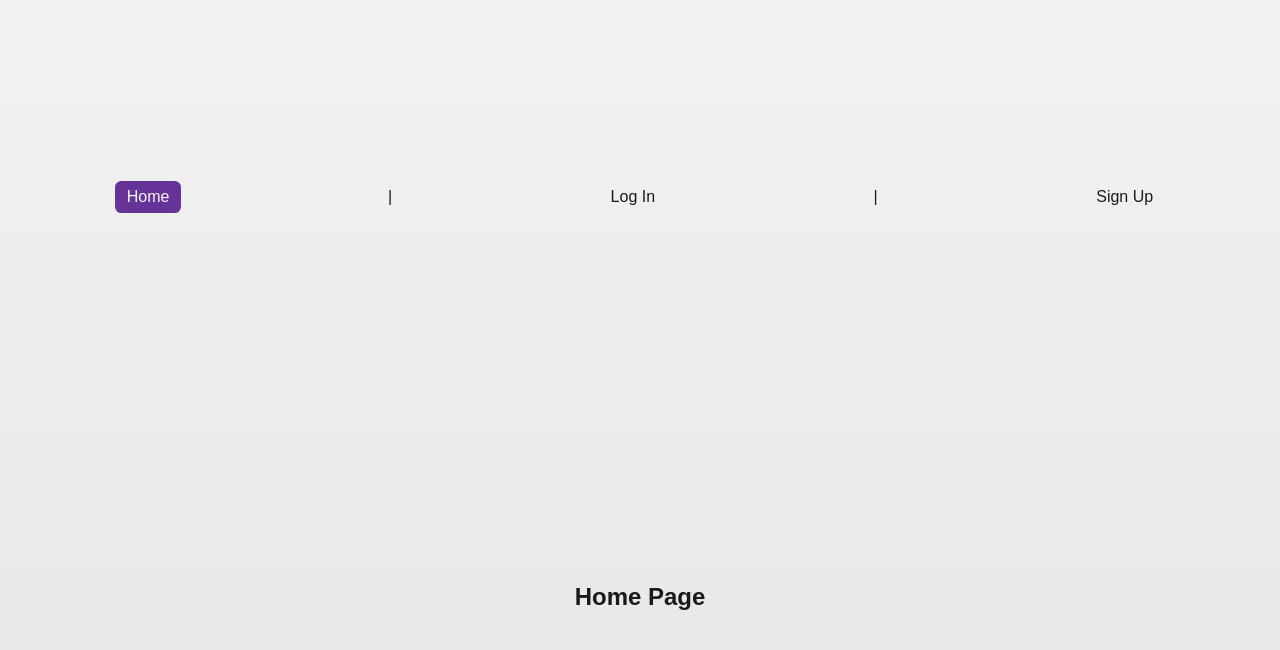
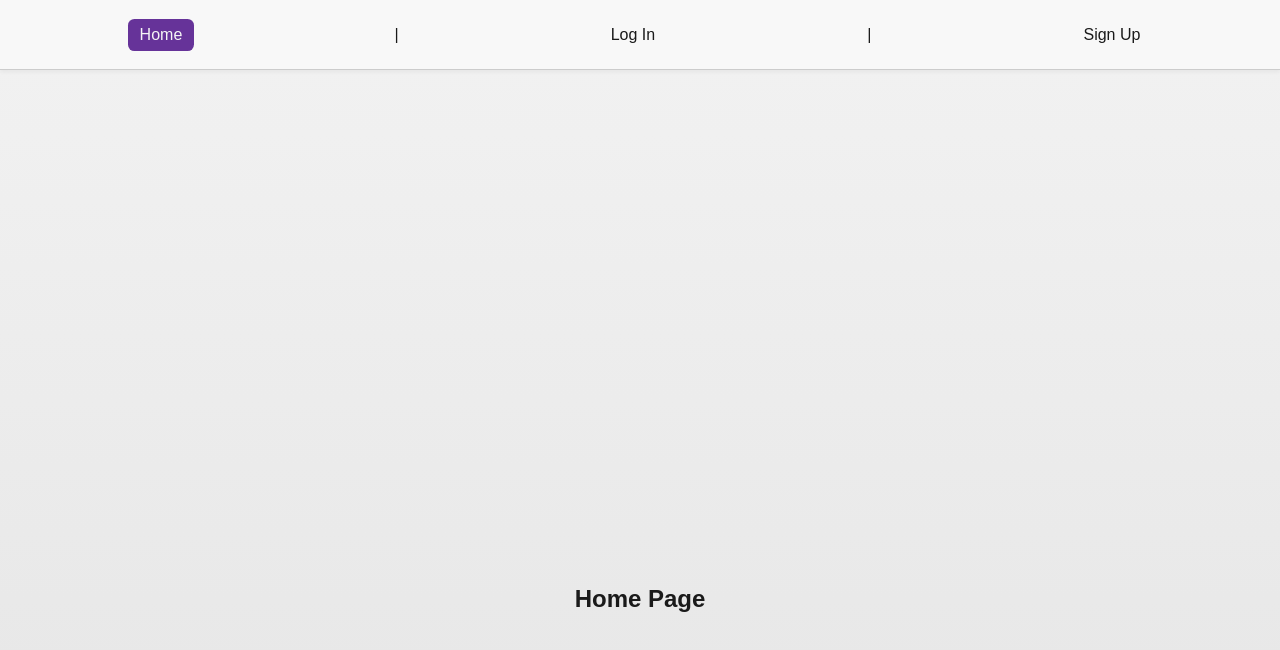
Before and after one commit to Tinksdreamlife/silken-web, a React (Vite) app in the folder frontend/: page / in a window 1280 px wide. Shown: the top 650 px of the page. Built offline with nearby package versions, Linux system fonts and the light colour scheme.

Commit message:
Fixed NavBar formatting issues

```diff
--- a/frontend/index.html
+++ b/frontend/index.html
@@ -2,7 +2,7 @@
 <html lang="en">
   <head>
     <meta charset="UTF-8" />
-    <link rel="icon" type="image/svg+xml" href="/vite.svg" />
+     <link rel="icon" href="/frontend/public/images/favicon.ico" type="image/x-icon">
     <meta name="viewport" content="width=device-width, initial-scale=1.0" />
     <title>Silken Web</title>
   </head>
--- a/frontend/src/components/NavBar/NavBar.css
+++ b/frontend/src/components/NavBar/NavBar.css
@@ -2,29 +2,36 @@
   display: flex;
   justify-content: space-around;
   align-items: center;
-  padding: 2vmin;
-  font-size: 2vmin;
+  padding: 1rem 2rem;
+  font-size: 1rem;
+  height: 70px;
+  max-height: 70 px;
+  overflow: hidden;
+  position: relative;
+  top: 0;
+  margin-top: 0;
+  border-bottom: 1px solid #ccc;
+  box-shadow: 0 2px 4px rgba(0, 0, 0, 0.05);
+  background-color: #f8f8f8;
 }
 
-.NavBar {
-  a {
+.NavBar a {
   border-radius: 0.8vmin;
   padding: 0.5vmin 1.5vmin;
   text-decoration: none;
   color: #1a1a1a;
 }
 
-  a:hover {
+.NavBar a:hover {
   background-color: #1a1a1a;
   color: whitesmoke;
 }
 
-  a.active {
+.NavBar a.active {
   background-color: rebeccapurple;
   color: whitesmoke;
 }
 
-  span {
+.NavBar span {
   color: rgb(108, 9, 87);
 }
-}
--- a/frontend/src/index.css
+++ b/frontend/src/index.css
@@ -20,7 +20,11 @@ body {
   margin: 0;
   min-height: 100vh;
   background: linear-gradient(to bottom, #f2f2f2, #e6e6e6);
+  background-color: #e5e7eb;
+  /* light color outer layer*/
+  font-family: Arial, Helvetica, sans-serif;
 }
+
 
 .App {
   min-height: 100vh;
--- a/frontend/src/pages/App/App.css
+++ b/frontend/src/pages/App/App.css
@@ -10,12 +10,6 @@
   align-items: center;
 }
 
-body {
-  background-color: #e5e7eb; /* light color outer layer*/
-  margin: 0;
-  font-family: Arial, Helvetica, sans-serif;
-}
-
 .main-wrapper {
   max-width: 1000px;
   margin: auto;
```
Also changed, not shown: 1 other file (tests, documents, lock files or other folders). Lines whose indentation alone changed are shown as unchanged.
